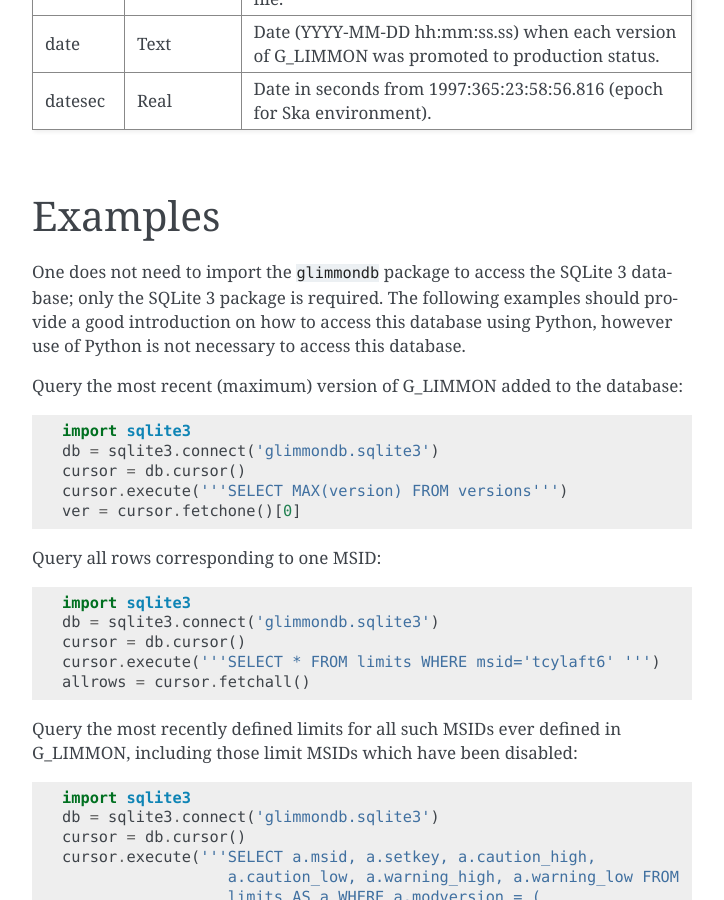
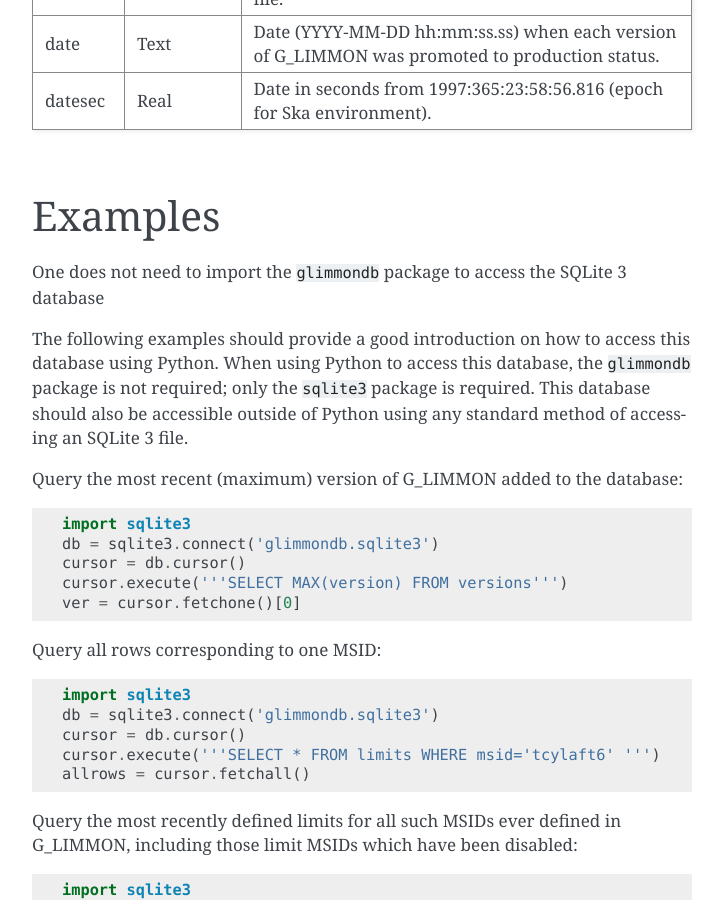
Before and after one commit to fot/glimmondb, a Sphinx documentation site: the page built from docs/index.rst, in a window 1280 px wide and 900 px high, scrolled down 4798 px. Shown: the whole window, without its empty margins (388-1112 px from the left). Built offline with Sphinx 7.4.7, drawn with Linux system fonts in a browser that asks for light colours.

Commit message:
Clarify paragraph in Examples.

```diff
--- a/docs/index.rst
+++ b/docs/index.rst
@@ -229,10 +229,13 @@ Table Definitions
 Examples
 ========
 
-One does not need to import the ``glimmondb`` package to access the SQLite 3 database; only the
-SQLite 3 package is required. The following examples should provide a good introduction on how
-to access this database using Python, however use of Python is not necessary to access this
-database.
+One does not need to import the ``glimmondb`` package to access the SQLite 3 database
+
+The following examples should provide a good introduction on how to access this database using
+Python. When using Python to access this database, the ``glimmondb`` package is not required; only
+the ``sqlite3`` package is required. This database should also be accessible outside of Python using
+any standard method of accessing an SQLite 3 file.
+
 
 Query the most recent (maximum) version of G_LIMMON added to the database::
 
```
